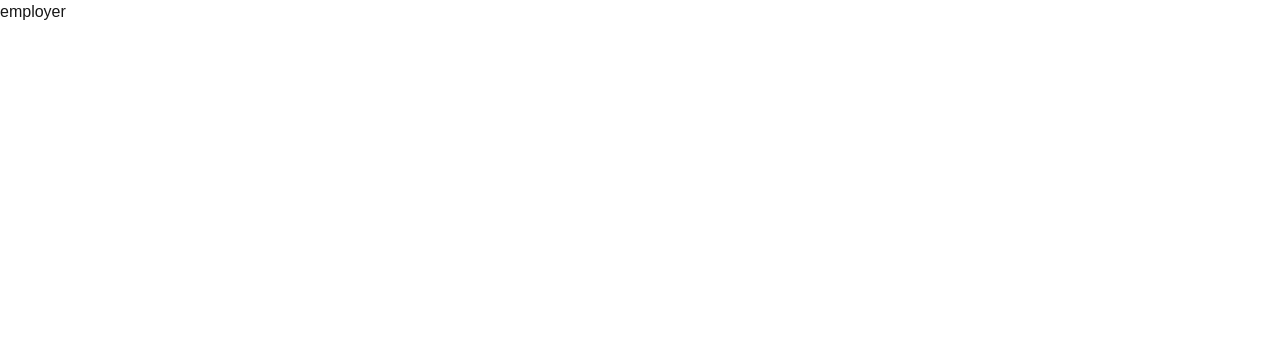
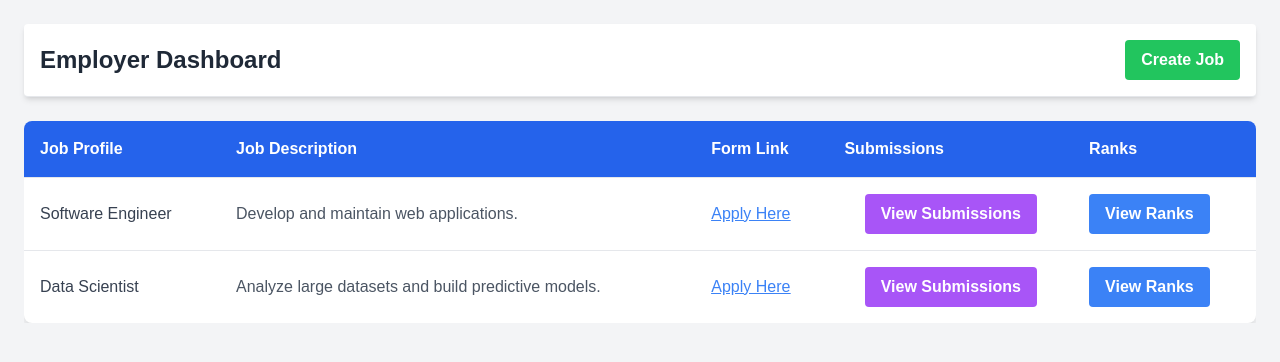
Before and after one commit to Roshniy-37/apt-candidate, a Next.js app: page /employer in a window 1280 px wide. Shown: the top 362 px of the page. Built offline with nearby package versions, Linux system fonts and the light colour scheme.

Commit message:
made employer dashboard

```diff
--- a/app/employer/page.tsx
+++ b/app/employer/page.tsx
@@ -1,11 +1,158 @@
-import React from 'react'
+'use client'
+import { useState } from "react";
 
-function page() {
-  return (
-    <div>
-      employer
-    </div>
-  )
+interface Candidate {
+  name: string;
+  rank: number;
+  responses: string[];
+  details: string;
 }
 
-export default page
+interface Job {
+  profile: string;
+  description: string;
+  formLink: string;
+  submissions: number;
+  candidates: Candidate[];
+}
+
+const jobsData: Job[] = [
+  {
+    profile: "Software Engineer",
+    description: "Develop and maintain web applications.",
+    formLink: "https://example.com/job1",
+    submissions: 25,
+    candidates: [
+      { name: "Alice Johnson", rank: 1, responses: ["Resume", "Cover Letter"], details: "Alice has 5 years of experience in React.js and Node.js." },
+      { name: "Bob Smith", rank: 2, responses: ["Resume", "Portfolio"], details: "Bob is skilled in backend development with Django and PostgreSQL." },
+    ],
+  },
+  {
+    profile: "Data Scientist",
+    description: "Analyze large datasets and build predictive models.",
+    formLink: "https://example.com/job2",
+    submissions: 18,
+    candidates: [
+      { name: "Charlie Brown", rank: 1, responses: ["Resume", "GitHub Projects"], details: "Charlie specializes in NLP and machine learning models." },
+      { name: "Eve Adams", rank: 2, responses: ["Resume", "Research Papers"], details: "Eve has experience with deep learning and TensorFlow." },
+    ],
+  },
+];
+
+export default function EmployerDashboard() {
+  const [open, setOpen] = useState(false);
+  const [selectedCandidates, setSelectedCandidates] = useState<Candidate[]>([]);
+  const [jobs, setJobs] = useState<Job[]>(jobsData);
+  const [createOpen, setCreateOpen] = useState(false);
+  const [newJob, setNewJob] = useState<Job>({
+    profile: "",
+    description: "",
+    formLink: "",
+    submissions: 0,
+    candidates: [],
+  });
+  const [submissionsOpen, setSubmissionsOpen] = useState(false);
+  const [selectedJobCandidates, setSelectedJobCandidates] = useState<Candidate[]>([]);
+  const [selectedCandidate, setSelectedCandidate] = useState<Candidate | null>(null);
+
+  const handleOpen = (candidates: Candidate[]) => {
+    setSelectedCandidates(candidates);
+    setOpen(true);
+  };
+
+  const handleCreateJob = () => {
+    setJobs([...jobs, newJob]);
+    setCreateOpen(false);
+    setNewJob({ profile: "", description: "", formLink: "", submissions: 0, candidates: [] });
+  };
+
+  const handleSubmissionsOpen = (candidates: Candidate[]) => {
+    setSelectedJobCandidates(candidates);
+    setSubmissionsOpen(true);
+  };
+
+  return (
+    <div className="p-6 bg-gray-100 min-h-screen">
+      <header className="flex justify-between items-center mb-6 border-b pb-4 bg-white p-4 rounded shadow-md">
+        <h1 className="text-2xl font-bold text-gray-800">Employer Dashboard</h1>
+        <button
+          onClick={() => setCreateOpen(true)}
+          className="bg-green-500 hover:bg-green-700 text-white font-semibold px-4 py-2 rounded transition duration-200"
+        >
+          Create Job
+        </button>
+      </header>
+
+      <div className="overflow-x-auto">
+        <table className="min-w-full bg-white shadow-lg rounded-lg overflow-hidden">
+          <thead className="bg-blue-600 text-white">
+            <tr>
+              <th className="p-4 text-left">Job Profile</th>
+              <th className="p-4 text-left">Job Description</th>
+              <th className="p-4 text-left">Form Link</th>
+              <th className="p-4 text-left">Submissions</th>
+              <th className="p-4 text-left">Ranks</th>
+            </tr>
+          </thead>
+          <tbody>
+            {jobs.map((job, index) => (
+              <tr key={index} className="border-t hover:bg-gray-100">
+                <td className="p-4 font-medium text-gray-700">{job.profile}</td>
+                <td className="p-4 text-gray-600">{job.description}</td>
+                <td className="p-4 text-blue-500 underline">
+                  <a href={job.formLink} target="_blank" rel="noopener noreferrer">Apply Here</a>
+                </td>
+                <td className="p-4 text-center font-semibold text-gray-700">
+                  <button onClick={() => handleSubmissionsOpen(job.candidates)}
+                    className="bg-purple-500 hover:bg-purple-700 text-white font-semibold px-4 py-2 rounded transition duration-200">
+                    View Submissions
+                  </button>
+                </td>
+                <td className="p-4">
+                  <button onClick={() => handleOpen(job.candidates)}
+                    className="bg-blue-500 hover:bg-blue-700 text-white font-semibold px-4 py-2 rounded transition duration-200">
+                    View Ranks
+                  </button>
+                </td>
+              </tr>
+            ))}
+          </tbody>
+        </table>
+      </div>
+
+      {submissionsOpen && (
+        <div className="fixed inset-0 bg-black bg-opacity-50 flex justify-center items-center">
+          <div className="bg-white p-6 rounded-lg w-1/3 shadow-lg">
+            <h2 className="text-lg font-bold text-gray-800 mb-4">Candidate Submissions</h2>
+            <ul className="divide-y">
+              {selectedJobCandidates.map((candidate, index) => (
+                <li key={index} className="p-2 font-medium text-gray-700 cursor-pointer hover:bg-gray-200"
+                  onClick={() => setSelectedCandidate(candidate)}>
+                  {candidate.name}
+                </li>
+              ))}
+            </ul>
+            <button onClick={() => setSubmissionsOpen(false)}
+              className="mt-4 bg-red-500 hover:bg-red-700 text-white font-semibold px-4 py-2 rounded transition duration-200">
+              Close
+            </button>
+          </div>
+        </div>
+      )}
+
+      {selectedCandidate && (
+        <div className="fixed inset-0 bg-black bg-opacity-50 flex justify-center items-center">
+          <div className="bg-white p-6 rounded-lg w-1/3 shadow-lg">
+            <h2 className="text-lg font-bold text-gray-800 mb-4">{selectedCandidate.name}'s Details</h2>
+            <p className="text-gray-700 mb-2">Rank: {selectedCandidate.rank}</p>
+            <p className="text-gray-700 mb-2">Details: {selectedCandidate.details}</p>
+            <button onClick={() => setSelectedCandidate(null)}
+              className="mt-4 bg-red-500 hover:bg-red-700 text-white font-semibold px-4 py-2 rounded transition duration-200">
+              Close
+            </button>
+          </div>
+        </div>
+      )}
+    </div>
+  );
+}
```
